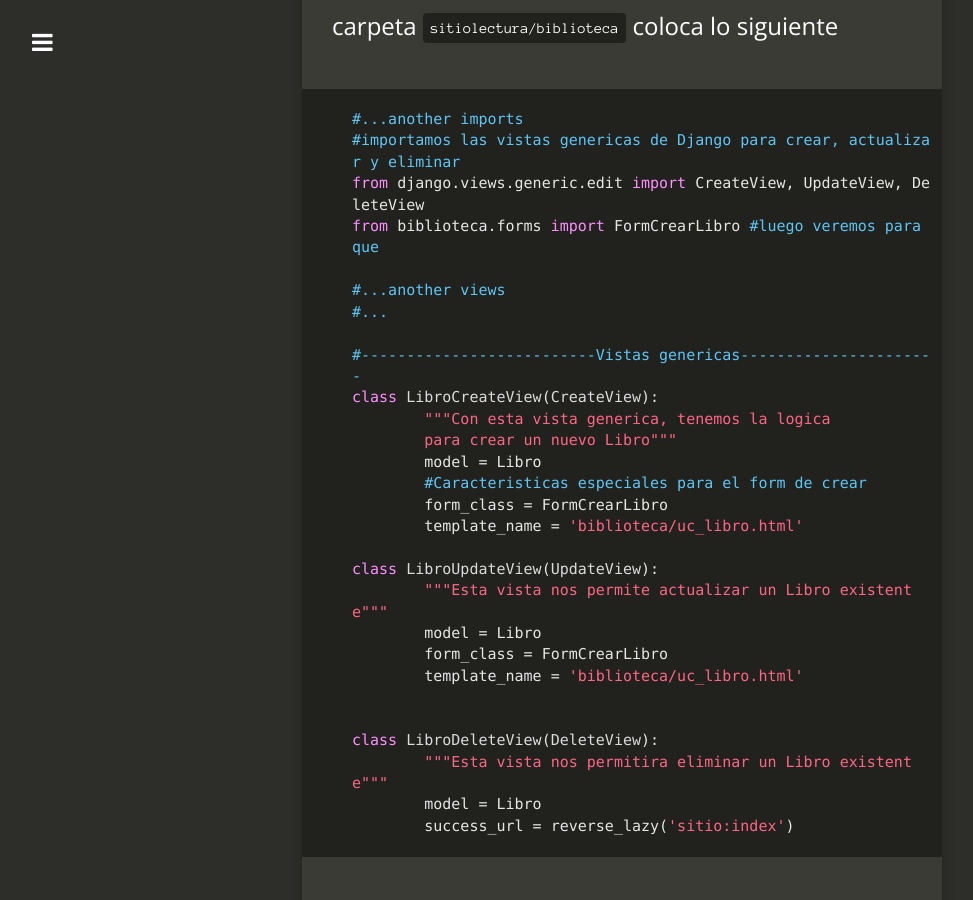
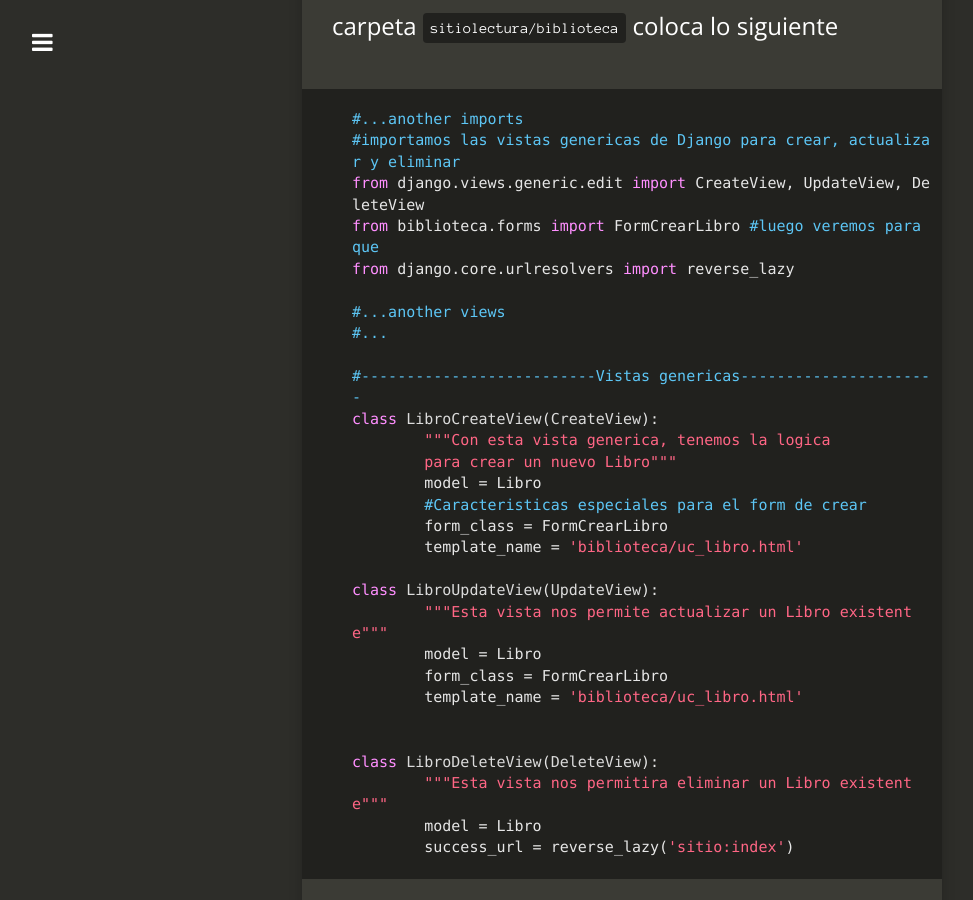
Before and after one commit to CarMoreno/carmoreno.github.io, a Jekyll site: the page built from _posts/2016-01-31-App-Django1.8-Parte6.md, in a window 1280 px wide and 900 px high, scrolled down 2801 px. Shown: the whole window, without its empty margins (18-991 px from the left). Built offline with Jekyll 4.4.1, drawn with Linux system fonts in a browser that asks for light colours; nearby versions of some CDN libraries; comment, search, counter and statistics services are not loaded.

Commit message:
Update 2016-01-31-App-Django1.8-Parte6.md

```diff
--- a/_posts/2016-01-31-App-Django1.8-Parte6.md
+++ b/_posts/2016-01-31-App-Django1.8-Parte6.md
@@ -35,6 +35,7 @@ Abre el archivo `views.py` presente dentro de la carpeta `sitiolectura/bibliotec
 #importamos las vistas genericas de Django para crear, actualizar y eliminar
 from django.views.generic.edit import CreateView, UpdateView, DeleteView
 from biblioteca.forms import FormCrearLibro #luego veremos para que
+from django.core.urlresolvers import reverse_lazy
 
 #...another views
 #...
```
